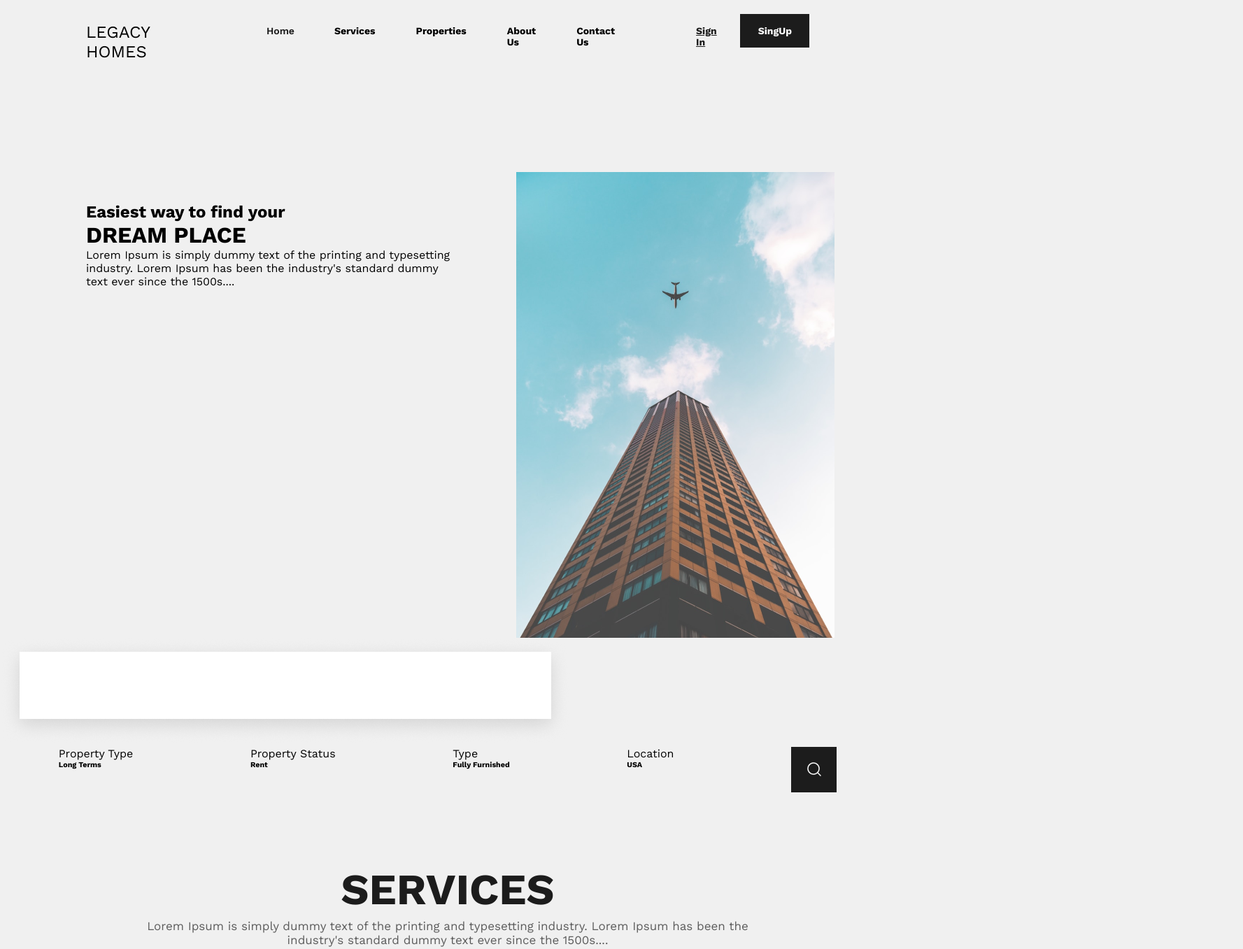
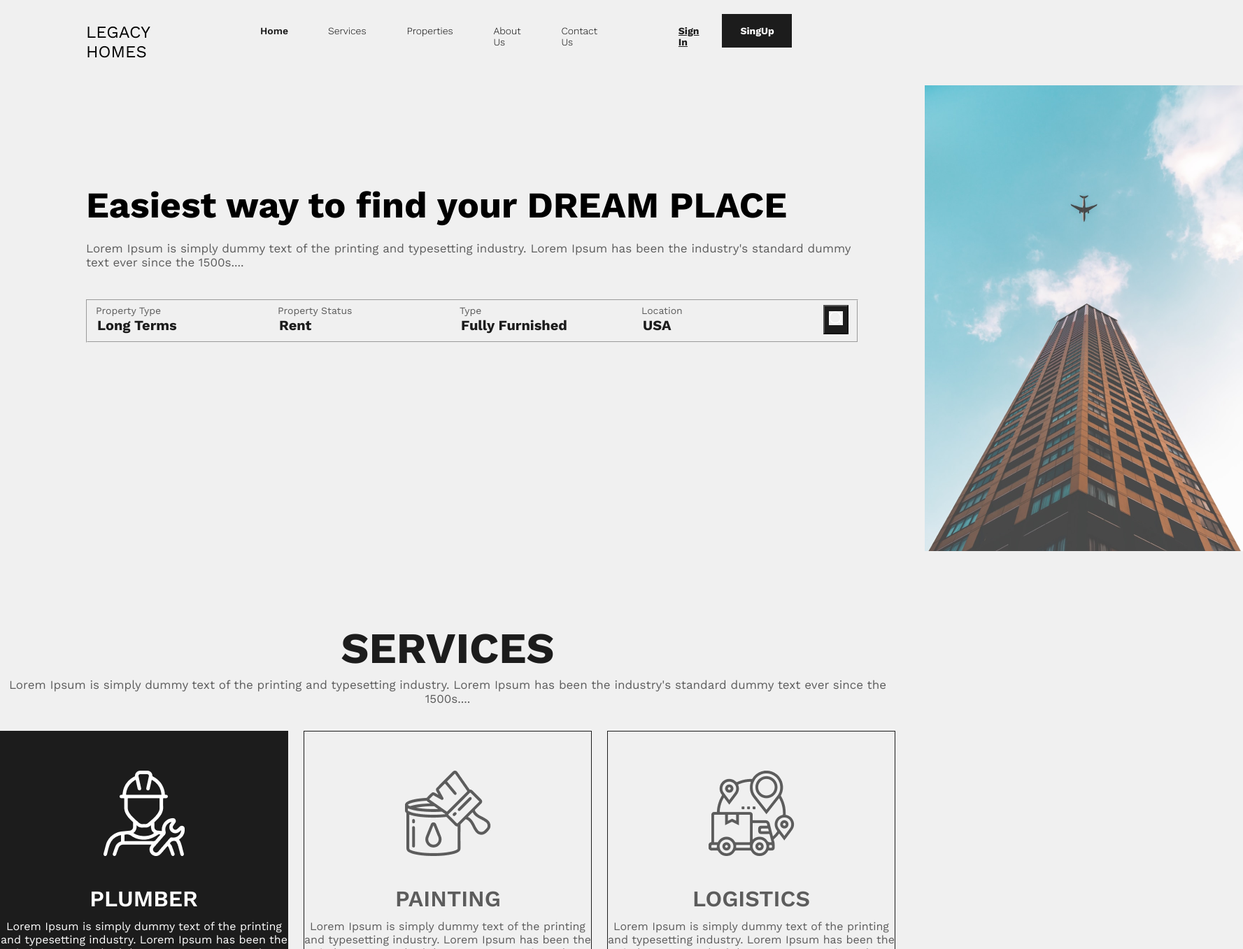
Before and after one commit to aleriiu/landing-page-home-legacy, a plain HTML site: page index.html in a window 1280 px wide. Shown: the top 1357 px of the page at 70% size, 1777 px wide, since content can reach past the window. Drawn offline with nearby package versions, Linux system fonts and the light colour scheme.

Commit message:
added some code in section property, seaching and header

```diff
--- a/index.html
+++ b/index.html
@@ -28,92 +28,100 @@
             <a href="#">Sign In</a>
             <button type="seach" class="header__button">SingUp</button>
         </div>
-        <div class="header__description_blocks">
-            <div class="header__description">
-                <h2>Easiest way to find your</h2>
-                <h1>DREAM PLACE</h1>
-                <p>Lorem Ipsum is simply dummy text of the printing and typesetting <br> industry. Lorem Ipsum has been
+    </header>
+
+    <section class="seaching">
+        <div class="seaching__description">
+            <h1 class="seaching__description-header">Easiest way to find your
+                DREAM PLACE</h1>
+            <p class="seaching__description-about">Lorem Ipsum is simply dummy text of the printing and typesetting
+                industry. Lorem Ipsum has been
                 the
-                    industry's standard dummy <br> text ever since the 1500s....</p>
+                industry's standard dummy text ever since the 1500s....</p>
+            <form action="">
+                <fieldset class="form">
+                    <label class="form-flex" for="long-terms">Property Type
+                        <input type="text" id="long-terms" name="long-terms" placeholder="Long Terms">
+                    </label>
+                    <label class="form-flex" for="rent">Property Status
+                        <input type="text" id="rent" name="rent" placeholder="Rent">
+                    </label>
+                    <label class="form-flex" for="fully-furnished">Type
+                        <input type="text" id="fully-furnished" name="fully-furnished" placeholder="Fully Furnished">
+                    </label>
+                    <label class="form-flex" for="USA">Location
+                        <input type="text" id="USA" name="USA" placeholder="USA">
+                    </label>
+                    <button class="form__seach-btn" type="seach"><svg width="20" height="20" viewBox="0 0 20 20"
+                            fill="none" xmlns="http://www.w3.org/2000/svg">
+                            <path
+                                d="M15 15L19 19M1 9C1 11.1217 1.84285 13.1566 3.34315 14.6569C4.84344 16.1571 6.87827 17 9 17C11.1217 17 13.1566 16.1571 14.6569 14.6569C16.1571 13.1566 17 11.1217 17 9C17 6.87827 16.1571 4.84344 14.6569 3.34315C13.1566 1.84285 11.1217 1 9 1C6.87827 1 4.84344 1.84285 3.34315 3.34315C1.84285 4.84344 1 6.87827 1 9Z"
+                                stroke="white" stroke-width="1.5" stroke-linecap="round" stroke-linejoin="round" />
+                        </svg></button>
+                </fieldset>
+
+
+            </form>
         </div>
-            <img class="header__images" src="images/Rectangle 3.png" alt="">
-        </div>
-
-        <div>
-            <img src="images/Rectangle 15.png" alt="">
-            <div class="header__info">
-                <div>
-                    <p>Property Type</p>
-                    <h6>Long Terms</h6>
-                </div>
-                <div>
-                    <p>Property Status</p>
-                    <h6>Rent</h6>
-                </div>
-                <div>
-                    <p>Type</p>
-                    <h6>Fully Furnished</h6>
-                </div>
-                <div>
-                    <p>Location</p>
-                    <h6>USA</h6>
-                </div>
-                <img src="images/Group 72.png" alt="seach">
-            </div>
-        </div>
-    </header>
+        <img class="seaching__images" src="images/Rectangle 3.png" alt="">
+    </section>
     <section class="services">
         <div class="services-header">
             <h2 class="services-header_services">SERVICES</h2>
             <p class="services-header_description">Lorem Ipsum is simply dummy text of the printing and typesetting
-                industry. Lorem Ipsum has been the <br>
+                industry. Lorem Ipsum has been the
                 industry's standard dummy text ever since the 1500s....</p>
         </div>
         <div class="services_group1">
             <div class="services-plumber">
                 <img class="services_image-plumber" src="images/Group 101.png" alt="">
                 <h3 class="services_header-plumber">PLUMBER</h3>
-                <p class="services_description services_description-bg">Lorem Ipsum is simply dummy text of <br> the
+                <p class="services_description services_description-bg">Lorem Ipsum is simply dummy text of the
                     printing and typesetting
-                    industry. <br> Lorem Ipsum has been the
-                    industry's <br> standard dummy text ever since the <br> 1500s,</p>
+                    industry. Lorem Ipsum has been the
+                    industry's standard dummy text ever since the 1500s,</p>
             </div>
             <div class="services-painting">
                 <img class="services_image-painting" src="images/Group 103.png" alt="">
                 <h3 class="services_header-painting">PAINTING</h3>
-                <p class="services_description">Lorem Ipsum is simply dummy text of <br> the printing and typesetting
-                    industry. <br> Lorem Ipsum has been the
-                    industry's <br> standard dummy text ever since the <br> 1500s,</p>
+                <p class="services_description">Lorem Ipsum is simply dummy text of the printing and
+                    typesetting
+                    industry. Lorem Ipsum has been the
+                    industry's standard dummy text ever since the 1500s,</p>
             </div>
             <div class="services-logistics">
                 <img class="services_image-logistics" src="images/Group 105.png" alt="">
                 <h3 class="services_header-logistics">LOGISTICS</h3>
-                <p class="services_description">Lorem Ipsum is simply dummy text of <br> the printing and typesetting
-                    industry. <br> Lorem Ipsum has been the
-                    industry's <br> standard dummy text ever since the <br> 1500s,</p>
+                <p class="services_description">Lorem Ipsum is simply dummy text of the printing and
+                    typesetting
+                    industry. Lorem Ipsum has been the
+                    industry's standard dummy text ever since the 1500s,</p>
             </div>
         </div>
         <div class="services_group2">
             <div class="services-cleaning">
                 <img class="services_image-cleaning" src="images/Group 107.png" alt="">
                 <h3 class="services_header-cleaning">CLEANING</h3>
-                <p class="services_description">Lorem Ipsum is simply dummy text of <br> the printing and typesetting
-                    industry. <br> Lorem Ipsum has been the
-                    industry's <br> standard dummy text ever since the <br> 1500s,</p>
+                <p class="services_description">Lorem Ipsum is simply dummy text of the printing and
+                    typesetting
+                    industry. Lorem Ipsum has been the
+                    industry's standard dummy text ever since the 1500s,</p>
             </div>
             <div class="services-furnitures">
                 <img class="services_image-furnitures" src="images/Group 109.png" alt="">
                 <h3 class="services_header-furnitures">FURNITURES</h3>
-                <p class="services_description">Lorem Ipsum is simply dummy text of <br> the printing and typesetting
-                    industry. <br> Lorem Ipsum has been the
-                    industry's <br> standard dummy text ever since the <br> 1500s,</p>
+                <p class="services_description">Lorem Ipsum is simply dummy text of the printing and
+                    typesetting
+                    industry. Lorem Ipsum has been the
+                    industry's standard dummy text ever since the 1500s,</p>
             </div>
             <div class="services-more_then">
                 <img class="services_image-more_then" src="images/Group 111.png" alt="">
                 <h3 class="services_header-more_then">MORE THEN</h3>
-                <p class="services_description">Lorem Ipsum is simply dummy text of <br> the printing and typesetting
-                    industry. <br> Lorem Ipsum has been the
-                    industry's <br> standard dummy text ever since the <br> 1500s,</p>
+                <p class="services_description">Lorem Ipsum is simply dummy text of the printing and
+                    typesetting
+                    industry. Lorem Ipsum has been the
+                    industry's standard dummy text ever since the 1500s,</p>
             </div>
         </div>
     </section>
@@ -122,11 +130,14 @@
             <h2 class="about-us__header">ABOUT US</h2>
             <p class="about-us__header-description">Lorem Ipsum is simply dummy text of the printing and <br>
                 typesetting industry. Lorem Ipsum has been the <br>
-                industry's standard dummy text ever since the 1500s, <br> when an unknown printer took a galley of type
+                industry's standard dummy text ever since the 1500s, <br> when an unknown printer took a galley of
+                type
                 and <br>
-                scrambled it to make a type specimen book. It has <br> survived not only five centuries, but also the
+                scrambled it to make a type specimen book. It has <br> survived not only five centuries, but also
+                the
                 leap
-                into <br> electronic typesetting, remaining essentially unchanged. <br> It was popularised in the 1960s
+                into <br> electronic typesetting, remaining essentially unchanged. <br> It was popularised in the
+                1960s
                 with the
                 release of <br> Letraset sheets containing Lorem Ipsum passages, and <br> more recently with desktop
                 publishing
@@ -140,9 +151,11 @@
     <section class="property">
         <div>
             <h2 class="property__header">PROPERTY</h2>
-            <p>Lorem Ipsum is simply dummy text of the printing and typesetting industry. Lorem Ipsum has been the
+            <p class="property__header-item">Lorem Ipsum is simply dummy text of the printing and typesetting industry.
+                Lorem Ipsum has been the
                 industry's standard dummy text ever since the 1500s....</p>
         </div>
+        <div class="property__booking">
             <div>
                 <img src="images/Rectangle 34.png" alt="">
                 <p>1 Bedroom Apartment with No Commission Free Bills and Parking with Tawtheeq</p>
@@ -173,6 +186,7 @@
                 <p>Bathrooms</p>
                 <button type="seach">view details</button>
             </div>
+        </div>
     </section>
     <section class="descriprion"></section>
     <section class="clients"></section>
--- a/style.css
+++ b/style.css
@@ -5,123 +5,188 @@
     background-color: #f0f0f0;
 }
 
+html, body {
+    width: 100%;
+}
+
 /* header */
+
+header {
+    width: 82%;
+}
 
 .header__main {
     display: flex;
 }
 
 .header__main_tetrafont {
-    font-size: 24px;
+    font-size: 1.5rem;
     font-weight: 400;
-    padding-top: 32px;
-    padding-right: 158px;
-    padding-bottom: 158px;
-    padding-left: 123px;
+    padding-top: 2rem;
+    padding-right: 9.875rem;
+    padding-left: 7.688rem;
 }
 
 .header__main-boil {
-    font-size: 14px;
+    font-size: 0.875rem;
     font-weight: 600;
     color: #1C1C1C;
-    padding-right: 57px;
-    padding-top: 36px;
-    padding-bottom: 179px;
+    padding-right: 3.563rem;
+    padding-top: 2.25rem;
 }
 
 .header__main-gap {
     display: flex;
-    gap: 58px;
-    padding-top: 36px;
-    padding-right: 116px;
-    font-size: 14px;
+    gap: 3.625rem;
+    padding-top: 2.25rem;
+    padding-right: 7.25rem;
+    font-size: 0.875rem;
     font-weight: 300;
 }
 
+.header__main-gap > h4 {
+    font-weight: inherit;
+}
+
 .header__main a {
-    font-size: 14px;
+    font-size: 0.875rem;
     font-weight: 700;
     color: #1C1C1C;
-    padding-top: 36px;
-    padding-right: 33px;
+    padding-top: 2.25rem;
+    padding-right: 2.063rem;
 }
 
 .header__button {
-    font-size: 14px;
+    font-size: 0.875rem;
     font-weight: 700;
     color: #FFFFFF;
     background-color: #1C1C1C;
     border: none;
-    padding: 16px 25px 16px 26px;
-    width: 100px;
-    height: 48px;
-    margin-top: 20px;
-    margin-right: 123px;
+    padding: 1rem 1.563rem 1rem 1.625rem;
+    width: 6.25rem;
+    height: 3rem;
+    margin-top: 1.25rem;
+    margin-right: 7.688rem;
 }
 
-.header__description_blocks {
+/* seaching */
+
+.seaching {
     display: flex;
 }
 
-.header__description {
-    margin-left: 123px;
-    margin-top: 43px;
-    padding-right: 95px;
+.seaching__description {
+    margin-left: 7.688rem;
+    margin-top: 10.938rem;
+    padding-right: 5.938rem;
 }
 
-.header__info {
+.seaching__description-header {
+    font-weight: 700;
+    font-size: 3.25rem;
+    padding-bottom: 1.313rem;
+}
+
+.seaching__description-about {
+    font-weight: 400;
+    font-size: 1.063rem;
+    padding-bottom: 2.688rem;
+    color: #5C5C5C;
+}
+
+.seaching__field {
     display: flex;
     justify-content: space-around;
+    background-color: #FFFFFF;
+    box-shadow: 0rem 0.5rem 1.75rem 0rem;
+}
+
+.seaching__info {
+    font-weight: 400;
+    font-size: 0.875rem;
+    padding-top: 1.625rem;
+    padding-bottom: 0.375rem;
+}
+
+.form {
+    display: flex;
+}
+
+.form-flex {
+    display: flex;
+    flex-direction: column;
+    font-size: 0.875rem;
+    font-weight: 400;
+    color: #5C5C5C;
+}
+
+
+input {
+    border: none;
+    font-weight: 700;
+    font-size: 1.25rem;
+}
+
+input::placeholder {
+    color: #1C1C1C;
+}
+
+.form__seach-btn {
+    background-color: #1C1C1C;
+}
+
+.seaching__images {
+    padding-top: 2.125rem;
 }
 
 /* services */
 
 .services-header {
     text-align: center;
-    padding-top: 102px;
-    padding-bottom: 36px;
+    padding-top: 6.375rem;
+    padding-bottom: 2.25rem;
 }
 
 .services-header_services {
     font-weight: 900;
-    font-size: 62px;
-    padding-bottom: 6px;
+    font-size: 3.875rem;
+    padding-bottom: 0.375rem;
     color: #1C1C1C;
 }
 
 .services-header_description {
     font-weight: 400;
-    font-size: 17px;
+    font-size: 1.063rem;
     color: #5C5C5C;
 }
 
 .services_group1 {
     display: flex;
-    gap: 22px;
+    gap: 1.375rem;
     justify-content: center;
     text-align: center;
-    padding-bottom: 22px;
+    padding-bottom: 1.375rem;
 }
 
 .services_group2 {
     display: flex;
-    gap: 22px;
+    gap: 1.375rem;
     justify-content: center;
     text-align: center;
 }
 
 .services_image-plumber {
-    padding-top: 55.99px;
-    padding-bottom: 38px;
+    padding-top: 3.499rem;
+    padding-bottom: 2.375rem;
     background-color: #1C1C1C;
 }
 
 .services_header-plumber {
     font-weight: 600;
-    font-size: 32px;
-    padding-bottom: 11px;
-    padding-right: 102px;
-    padding-left: 101px;
+    font-size: 2rem;
+    padding-bottom: 0.688rem;
+    padding-right: 6.375rem;
+    padding-left: 6.313rem;
     background-color: #1C1C1C;
 }
 
@@ -130,74 +195,74 @@
 }
 
 .services_image-painting {
-    padding-top: 56px;
-    padding-bottom: 38px;
+    padding-top: 3.5rem;
+    padding-bottom: 2.375rem;
 }
 
 .services_header-painting {
     font-weight: 600;
-    font-size: 32px;
-    padding-bottom: 11px;
-    padding-right: 103px;
-    padding-left: 104px;
+    font-size: 2rem;
+    padding-bottom: 0.688rem;
+    padding-right: 6.438rem;
+    padding-left: 6.5rem;
 }
 
 .services_image-logistics {
-    padding-top: 56px;
-    padding-bottom: 38px;
+    padding-top: 3.5rem;
+    padding-bottom: 2.375rem;
 }
 
 .services_header-logistics {
     font-weight: 600;
-    font-size: 32px;
-    padding-bottom: 11px;
-    padding-right: 95px;
-    padding-left: 95px;
+    font-size: 2rem;
+    padding-bottom: 0.688rem;
+    padding-right: 5.938rem;
+    padding-left: 5.938rem;
 }
 
 .services_image-cleaning {
-    padding-top: 57.13px;
-    padding-bottom: 38px;
+    padding-top: 3.571rem;
+    padding-bottom: 2.375rem;
 }
 
 .services_header-cleaning {
     font-weight: 600;
-    font-size: 32px;
-    padding-bottom: 11px;
-    padding-right: 97px;
-    padding-left: 97px;
+    font-size: 2rem;
+    padding-bottom: 0.688rem;
+    padding-right: 6.063rem;
+    padding-left: 6.063rem;
 }
 
 .services_image-furnitures {
-    padding-top: 56px;
-    padding-bottom: 38px;
+    padding-top: 3.5rem;
+    padding-bottom: 2.375rem;
 }
 
 .services_header-furnitures {
     font-weight: 600;
-    font-size: 32px;
-    padding-bottom: 11px;
-    padding-right: 77px;
-    padding-left: 77px;
+    font-size: 2rem;
+    padding-bottom: 0.688rem;
+    padding-right: 4.813rem;
+    padding-left: 4.813rem;
 }
 
 .services_image-more_then {
-    padding-top: 56px;
-    padding-bottom: 38px;
+    padding-top: 3.5rem;
+    padding-bottom: 2.375rem;
 }
 
 .services_header-more_then {
     font-weight: 600;
-    font-size: 32px;
-    padding-bottom: 11px;
-    padding-right: 83px;
-    padding-left: 83px;
+    font-size: 2rem;
+    padding-bottom: 0.688rem;
+    padding-right: 5.188rem;
+    padding-left: 5.188rem;
 }
 
 .services_description {
-    font-weight: 400px;
-    font-size: 16px;
-    padding-bottom: 38px;
+    font-weight: 400;
+    font-size: 1rem;
+    padding-bottom: 2.375rem;
 }
 
 
@@ -207,7 +272,7 @@
 .services-cleaning,
 .services-furnitures,
 .services-more_then {
-    border: 1px #1C1C1C solid;
+    border: 0.063rem #1C1C1C solid;
 }
 
 .services-plumber {
@@ -230,46 +295,60 @@
 }
 
 .about-us_description {
-    padding-top: 250px;
-    padding-right: 322px;
-    padding-left: 124px;
+    padding-top: 15.625rem;
+    padding-right: 20.125rem;
+    padding-left: 7.75rem;
 }
 
 .about-us__header {
     font-weight: 900;
-    font-size: 62px;
-    padding-bottom: 22px;
+    font-size: 3.875rem;
+    padding-bottom: 1.375rem;
     color: #1C1C1C;
 }
 
 .about-us__header-description {
     color: #5C5C5C;
-    font-size: 17px;
+    font-size: 1.063rem;
     font-weight: 400;
-    padding-bottom: 22px;
+    padding-bottom: 1.375rem;
 }
 
 .about-us__button {
     border: none;
     background-color: #1C1C1C;
     color: #FFFFFF;
-    padding-top: 20px;
-    padding-right: 22px;
-    padding-bottom: 20px;
-    padding-left: 22px;
+    padding-top: 1.25rem;
+    padding-right: 1.375rem;
+    padding-bottom: 1.25rem;
+    padding-left: 1.375rem;
     font-weight: 300;
-    font-size: 14px;
+    font-size: 0.875rem;
 }
 
 .about-us_images {
-    padding-top: 184px;
+    padding-top: 11.5rem;
 }
 
 /* property */
 
 .property__header {
-    margin-top: 102px;
+    margin-top: 6.375rem;
     font-weight: 900;
-    font-size: 62px;
+    font-size: 3.875rem;
+    text-align: center;
+    color: #1C1C1C;
+}
+
+.property__header-item {
+    font-size: 1.063rem;
+    font-weight: 400;
+    color: #5C5C5C;
+    padding-bottom: 2.625rem;
     text-align: center;
 }
+
+.property__booking {
+    display: flex;
+    gap: 1.375rem;
+}
```
Also changed, not shown: images/lupa.png (added), 1 other file. Lines whose indentation alone changed are shown as unchanged.
